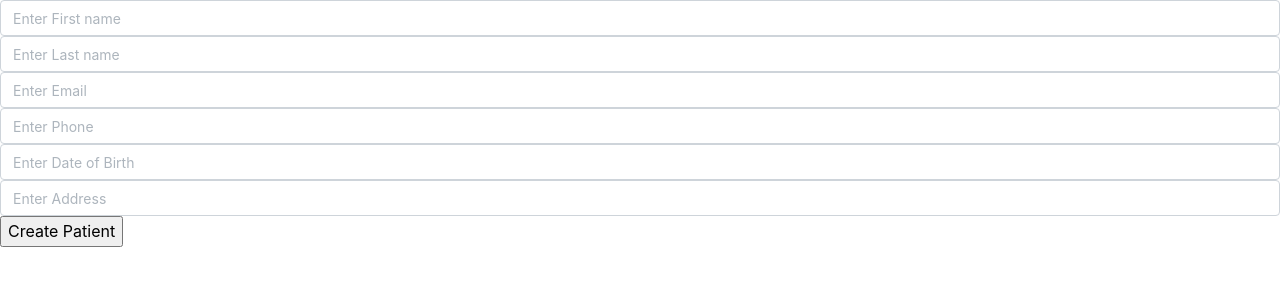
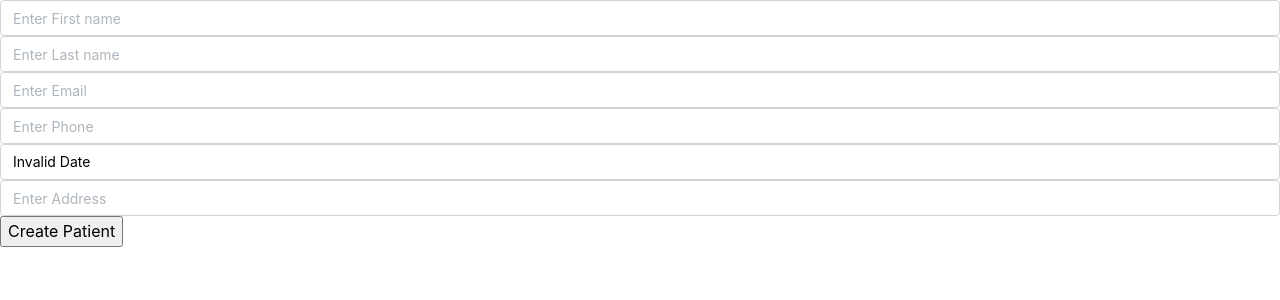
Before and after one commit to N00222244/doctorhouse, a React (Create React App) app: page /app/patients/create in a window 1280 px wide. Shown: the top 300 px of the page. Built offline with nearby package versions, Linux system fonts and the light colour scheme; sample sign-in values are in the browser's storage.

Commit message:
added date picker on create/edit patients

```diff
--- a/src/pages/Appointments/CreateAppointment.js
+++ b/src/pages/Appointments/CreateAppointment.js
@@ -32,6 +32,10 @@ const CreateAppointment = () => {
 
         },
     });
+
+
+
+
 
 
     const handleSubmit = () => {
--- a/src/pages/patients/CreatePatient.js
+++ b/src/pages/patients/CreatePatient.js
@@ -4,6 +4,7 @@ import { useAuth } from "../../utils/useAuth";
 import { TextInput } from "@mantine/core";
 import { useForm  } from '@mantine/form';
 import { showNotification } from "@mantine/notifications";
+import { DatePicker, DatePickerInput } from "@mantine/dates";
 
 
 
@@ -84,7 +85,7 @@ const CreatePatient = () => {
                 <TextInput   type='text'  {...form.getInputProps('last_name')} name="last_name" placeholder="Enter Last name" ></TextInput>
                 <TextInput   type='email' {...form.getInputProps('email')} name="email" placeholder="Enter Email"></TextInput>
                 <TextInput  type='phone' {...form.getInputProps('phone')} name="phone" placeholder="Enter Phone"></TextInput>
-                <TextInput  type='date_of_birth' {...form.getInputProps('date_of_birth')} name="date_of_birth" placeholder="Enter Date of Birth"></TextInput>
+                <DatePickerInput {...form.getInputProps('date_of_birth')} name="date_of_birth" placeholder="Enter Date of Birth"></DatePickerInput>
                 <TextInput  type='address' {...form.getInputProps('address')} name="address" placeholder="Enter Address"></TextInput>
 
                 <button type="submit">Create Patient</button>
--- a/src/pages/patients/EditPatient.js
+++ b/src/pages/patients/EditPatient.js
@@ -5,7 +5,7 @@ import { TextInput } from "@mantine/core";
 import { useForm  } from '@mantine/form';
 import { showNotification } from "@mantine/notifications";
 import { useEffect } from "react";
-
+import { DatePickerInput } from "@mantine/dates";
 
 
 
@@ -105,7 +105,7 @@ const EditPatient = () => {
                 <TextInput   type='text'  {...form.getInputProps('last_name')} name="last_name" placeholder="Enter Last name" ></TextInput>
                 <TextInput   type='email' {...form.getInputProps('email')} name="email" placeholder="Enter Email"></TextInput>
                 <TextInput  type='phone' {...form.getInputProps('phone')} name="phone" placeholder="Enter Phone"></TextInput>
-                <TextInput  type='date_of_birth' {...form.getInputProps('date_of_birth')} name="date_of_birth" placeholder="Enter Date of Birth"></TextInput>
+                <DatePickerInput   {...form.getInputProps('date_of_birth')} name="date_of_birth" placeholder="Enter Date of Birth"></DatePickerInput>
                 <TextInput  type='address' {...form.getInputProps('address')} name="address" placeholder="Enter Address"></TextInput>
 
                 <button type="submit">Edit Patient</button>
```
